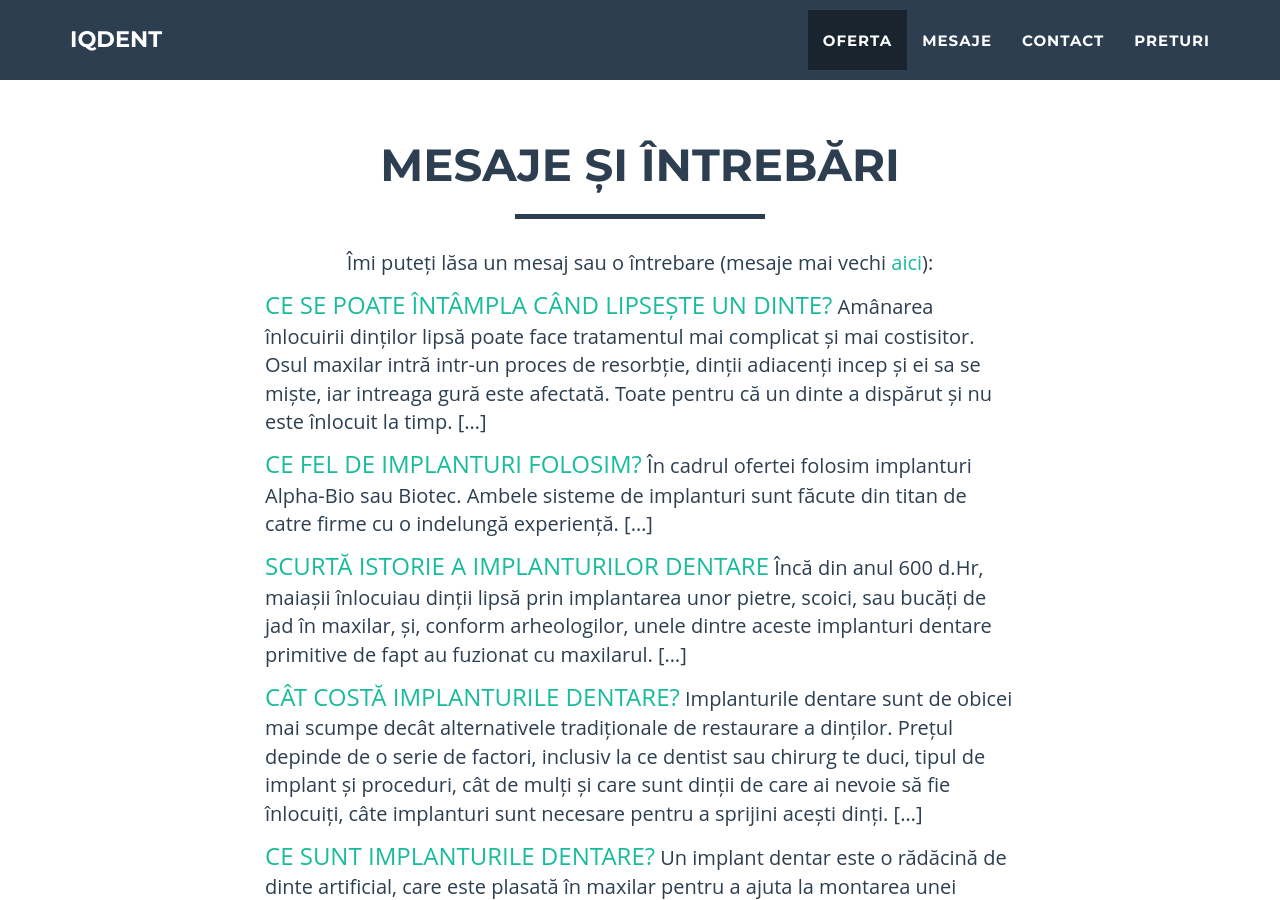
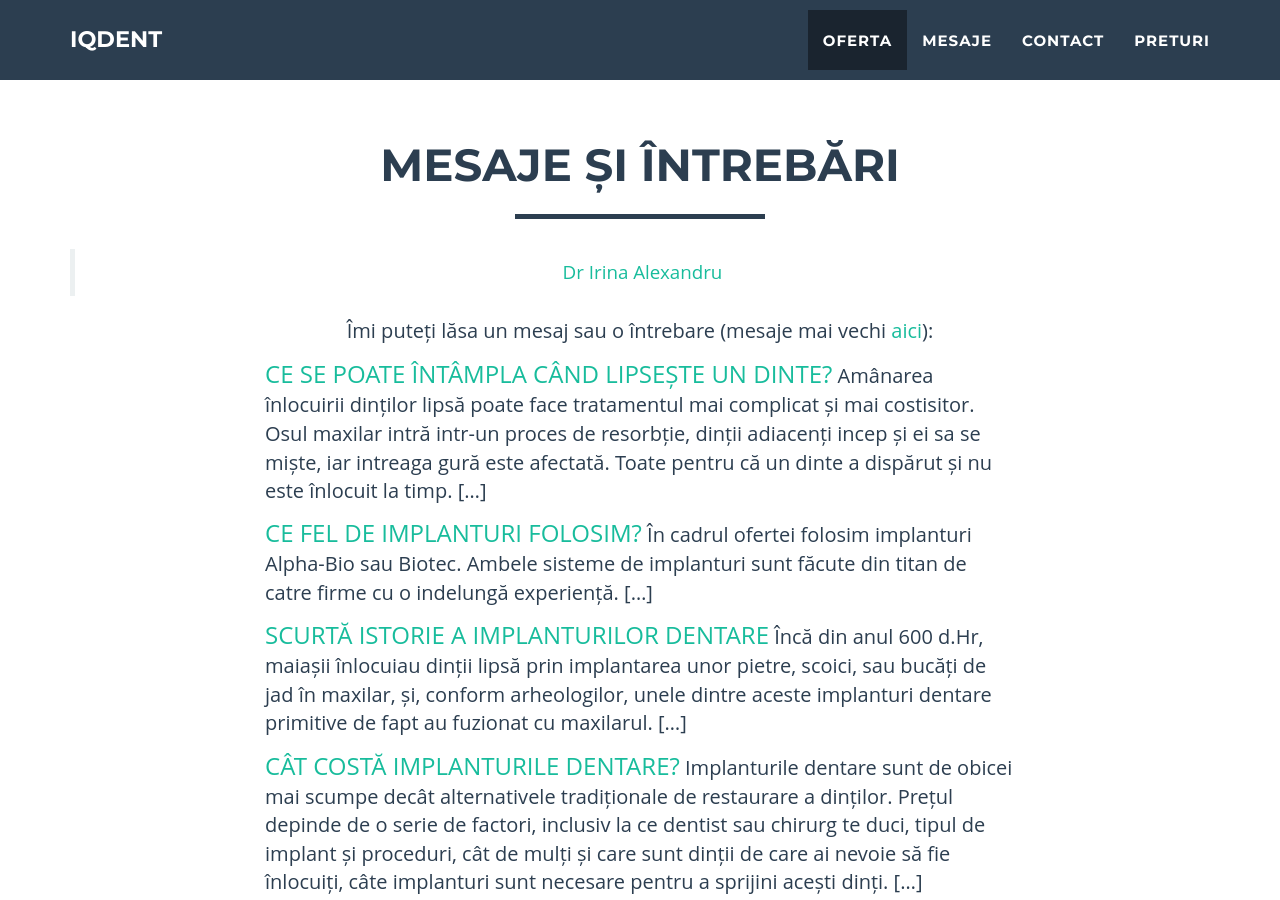
Before and after one commit to littledentgopo/offerdent, a Jekyll site: the page built from index.html, in a window 1280 px wide and 900 px high, scrolled down 2237 px. Built offline with Jekyll 4.4.1, drawn with Linux system fonts in a browser that asks for light colours.

Commit message:
Update section-message.html

```diff
--- a/_includes/section-message.html
+++ b/_includes/section-message.html
@@ -10,6 +10,8 @@
             </div>
             <div class="row">
                 <div class="col-lg-12 text-center" style="background: white; -webkit-transform:translateZ(1px); z-index: 1">
+                    <div class="fb-page" data-href="https://www.facebook.com/dririnaalexandru" data-small-header="false" data-adapt-container-width="true" data-hide-cover="true" data-show-facepile="false" data-show-posts="false"><div class="fb-xfbml-parse-ignore"><blockquote cite="https://www.facebook.com/dririnaalexandru"><a href="https://www.facebook.com/dririnaalexandru">Dr Irina Alexandru</a></blockquote></div></div>
+
                     <p>Îmi puteți lăsa un mesaj sau o întrebare (mesaje mai vechi <a href="/mesaje.html" target="_blank" >aici</a>):</p>
 
 
```
